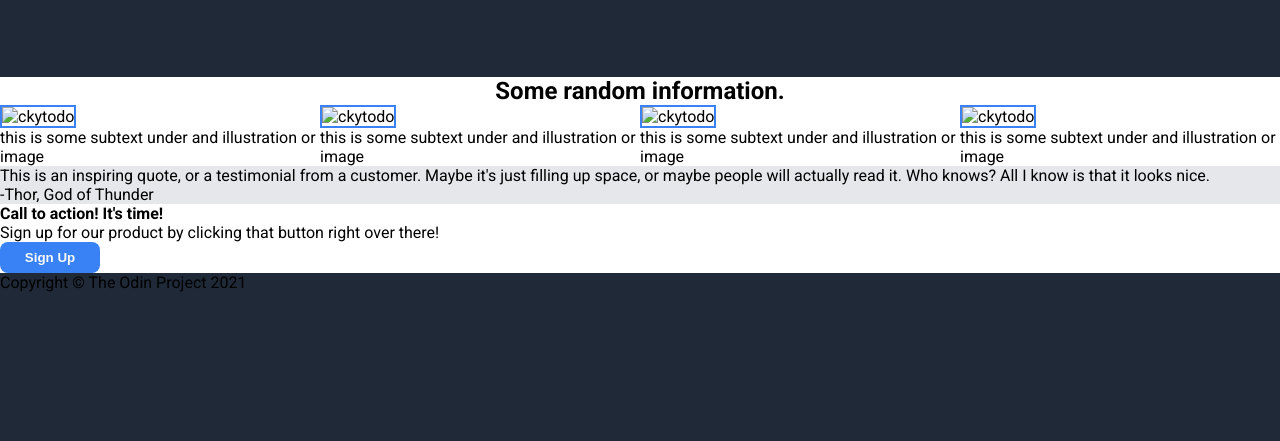
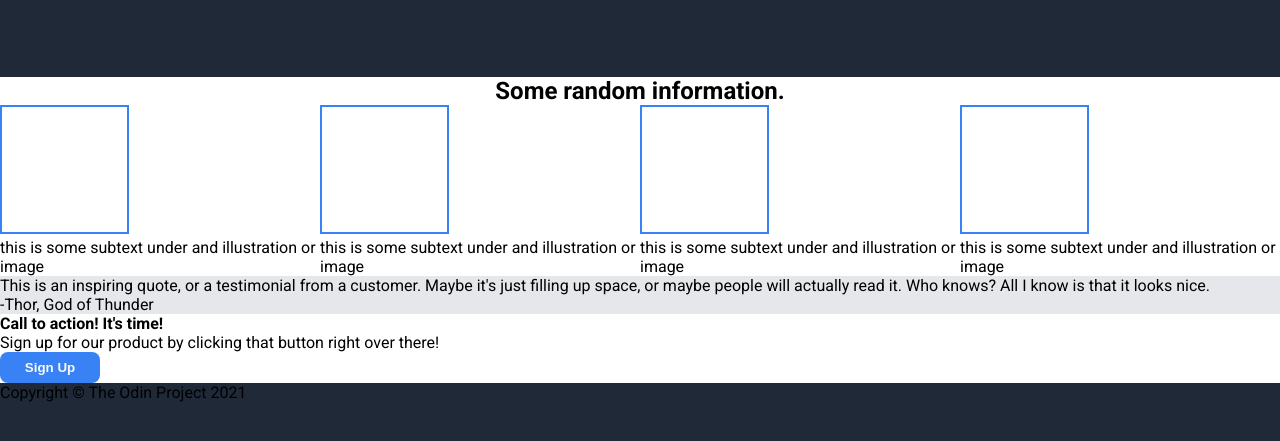
Before and after one commit to ckyever/landing-page, a plain HTML site: page index.html in a window 1280 px wide. Shown: the part 351-792 px from the top of the page. Drawn offline with Linux system fonts and the light colour scheme.

Commit message:
Add placeholder images for gallery

```diff
--- a/index.html
+++ b/index.html
@@ -37,19 +37,19 @@
         <h2>Some random information.</h2>
         <div class="pictures">
           <figure>
-            <img src="ckytodo" alt="ckytodo">
+            <img src="assets/placeholder-square.png" alt="ckytodo">
             <figcaption>this is some subtext under and illustration or image</figcaption>
           </figure>
           <figure>
-            <img src="ckytodo" alt="ckytodo">
+            <img src="assets/placeholder-square.png" alt="ckytodo">
             <figcaption>this is some subtext under and illustration or image</figcaption>
           </figure>
           <figure>
-            <img src="ckytodo" alt="ckytodo">
+            <img src="assets/placeholder-square.png" alt="ckytodo">
             <figcaption>this is some subtext under and illustration or image</figcaption>
           </figure>
           <figure>
-            <img src="ckytodo" alt="ckytodo">
+            <img src="assets/placeholder-square.png" alt="ckytodo">
             <figcaption>this is some subtext under and illustration or image</figcaption>
           </figure>
         </div>
--- a/styles.css
+++ b/styles.css
@@ -114,8 +114,6 @@ button {
 
 .pictures img {
   border: 2px solid var(--action-call-color);
-  width: 80px;
-  height: 80px;
 }
 
 .quote {
```
Also changed, not shown: assets/placeholder-square.png (added).
